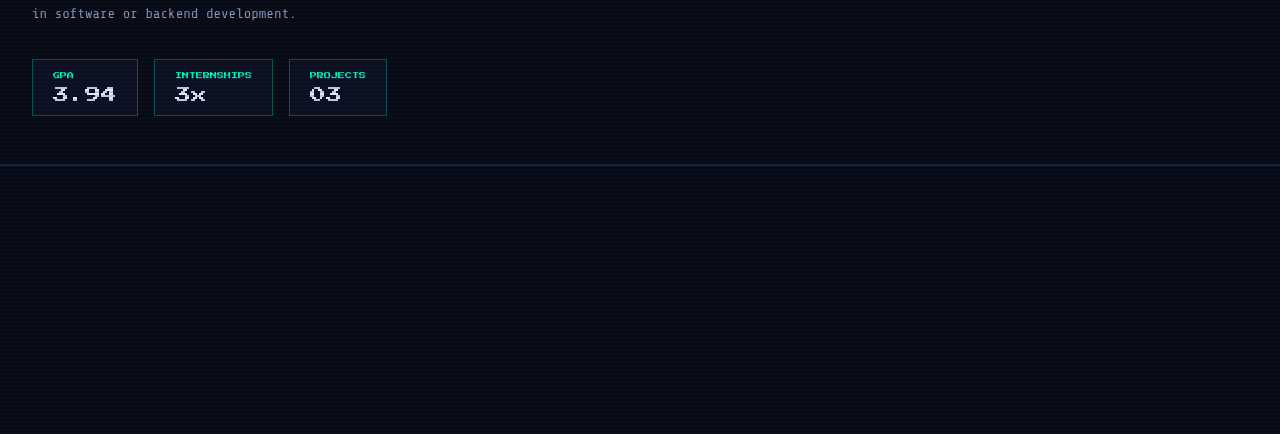
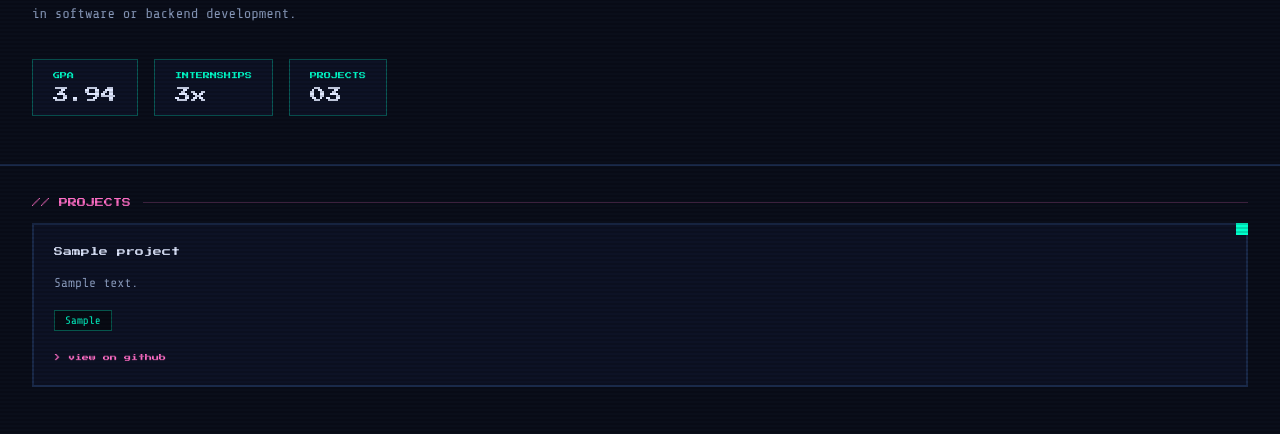
Before and after one commit to IoannisTzor/portfolio, a Flask app: page / in a window 1280 px wide. Shown: the part 263-697 px from the top of the page. Run offline with Flask 3, Linux system fonts and the light colour scheme; tables that the repository leaves empty hold one stand-in row (values such as "Sample post").

Commit message:
Projects section with database driven cards

```diff
--- a/static/css/style.css
+++ b/static/css/style.css
@@ -138,3 +138,89 @@ nav {
     font-size: 16px;
     color: var(--text);
 }
+.section-label {
+    font-family: 'Press Start 2P', monospace;
+    font-size: 9px;
+    color: var(--pink);
+    padding: 32px 32px 16px;
+    display: flex;
+    align-items: center;
+    gap: 12px;
+}
+
+.section-label::after {
+    content: '';
+    flex: 1;
+    height: 1px;
+    background: rgba(255, 110, 199, 0.2);
+}
+
+.projects-grid {
+    display: grid;
+    grid-template-columns: repeat(auto-fit, minmax(220px, 1fr));
+    gap: 16px;
+    padding: 0 32px 48px;
+}
+
+.project-card {
+    background: var(--bg-card);
+    border: 2px solid var(--border);
+    padding: 20px;
+    position: relative;
+    transition: border-color 0.2s;
+}
+
+.project-card:hover {
+    border-color: var(--cyan);
+}
+
+.project-card::before {
+    content: '';
+    position: absolute;
+    top: -2px;
+    right: -2px;
+    width: 12px;
+    height: 12px;
+    background: var(--cyan);
+}
+
+.project-title {
+    font-family: 'Press Start 2P', monospace;
+    font-size: 9px;
+    color: var(--text);
+    margin-bottom: 12px;
+    line-height: 1.6;
+}
+
+.project-desc {
+    font-size: 13px;
+    color: var(--text-muted);
+    line-height: 1.8;
+    margin-bottom: 16px;
+}
+
+.project-tags {
+    display: flex;
+    flex-wrap: wrap;
+    gap: 8px;
+    margin-bottom: 16px;
+}
+
+.tag {
+    background: var(--bg-dark);
+    border: 1px solid rgba(0, 255, 204, 0.3);
+    color: var(--cyan);
+    font-size: 11px;
+    padding: 3px 10px;
+}
+
+.project-link {
+    font-family: 'Press Start 2P', monospace;
+    font-size: 7px;
+    color: var(--pink);
+    text-decoration: none;
+}
+
+.project-link:hover {
+    color: var(--cyan);
+}
--- a/templates/index.html
+++ b/templates/index.html
@@ -43,5 +43,22 @@
         </div>
     </div>
 </section>
+<div class="section-label">// PROJECTS</div>
+<div class="projects-grid" id="projects">
+    {% for project in projects %}
+    <div class="project-card">
+        <div class="project-title">{{ project.title }}</div>
+        <div class="project-desc">{{ project.description }}</div>
+        <div class="project-tags">
+            {% for tag in project.technologies.split(',') %}
+            <span class="tag">{{ tag.strip() }}</span>
+            {% endfor %}
+        </div>
+        {% if project.github_url %}
+        <a href="{{ project.github_url }}" class="project-link" target="_blank">&gt; view on github</a>
+        {% endif %}
+    </div>
+    {% endfor %}
+</div>
 </body>
 </html>
```
Also changed, not shown: seed.py (+21 -4 lines).
